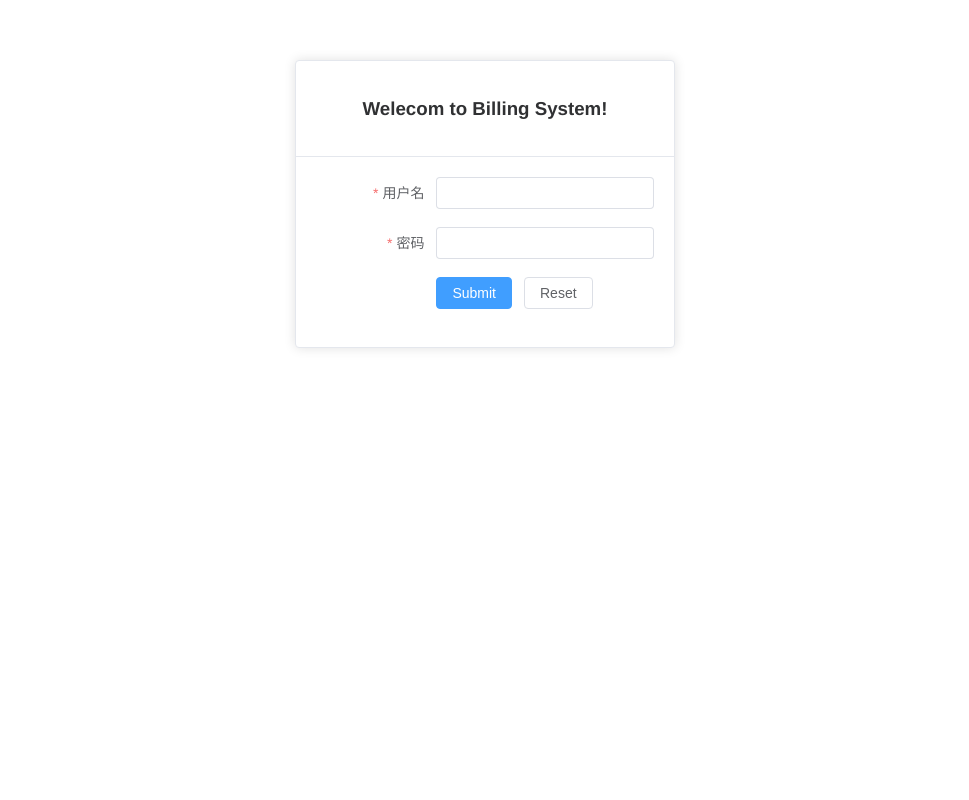
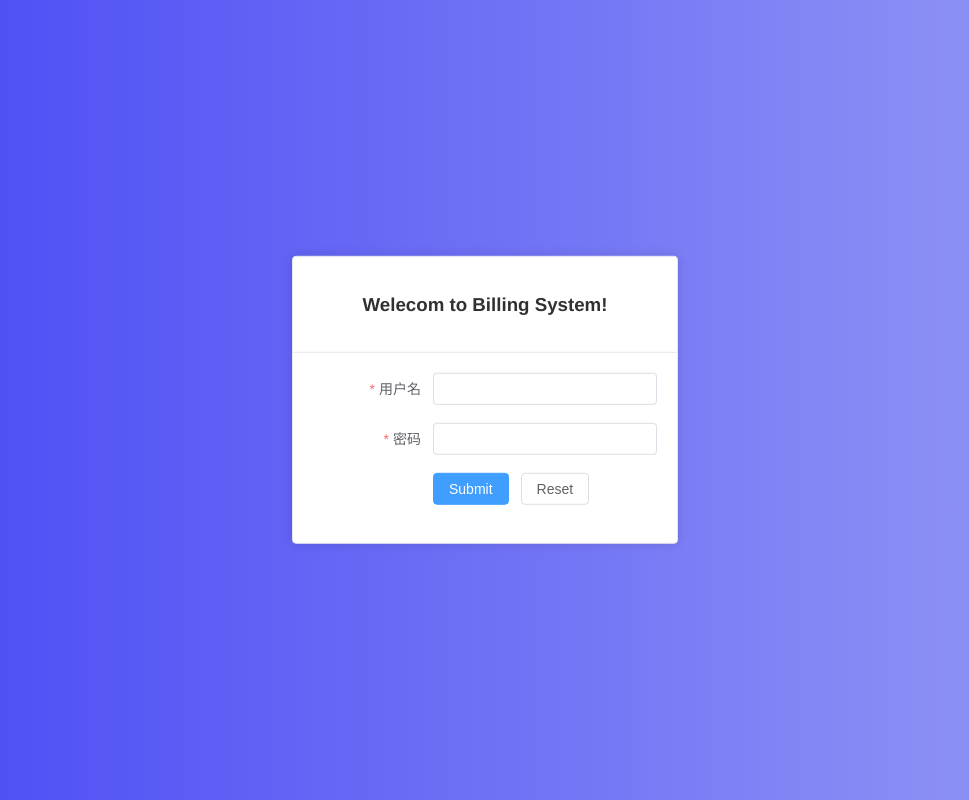
Before and after one commit to Jun1105/BillingSystem, a Vue app in the folder billingFE_vite/: page /login in a window 1280 px wide. Shown: the whole page, without its empty margins (155-1124 px from the left). Built offline with nearby package versions, Linux system fonts and the light colour scheme.

Commit message:
修改login样式

```diff
--- a/billingFE_vite/src/index.css
+++ b/billingFE_vite/src/index.css
@@ -4,5 +4,9 @@
   -moz-osx-font-smoothing: grayscale;
   text-align: center;
   color: #2c3e50;
-  margin-top: 60px;
 }
+
+body{
+  margin: 0px;
+  padding: 0px;
+}
--- a/billingFE_vite/src/view/login/Login.vue
+++ b/billingFE_vite/src/view/login/Login.vue
@@ -63,7 +63,7 @@
 </script>
 <template>
   <div class="box-card">
-    <el-card shadow="always">
+    <el-card class="card" shadow="always">
       <template #header>
         <h3>Welecom to Billing System!</h3>
       </template>
@@ -91,8 +91,15 @@
   </div>
 </template>
 <style lang="scss">
-  .box-card {
-    width: 30%;
-    margin: 0 auto;
+  .box-card{
+    min-height: 100vh;
+    background-image: linear-gradient(to left, rgb(149, 154, 245), rgb(71, 71, 245));
+    .card {
+      position: absolute;
+      top: 50%;
+      left: 50%;
+      transform: translate(-50%, -50%);
+      width: 30%;
+    }
   }
 </style>
```
